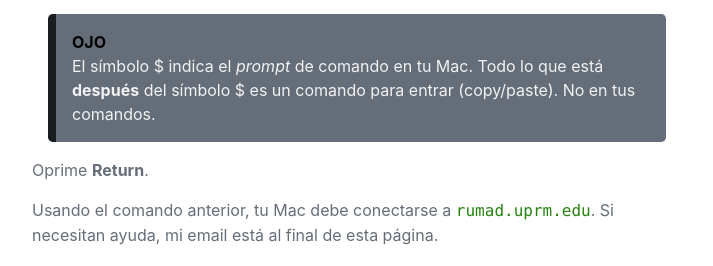
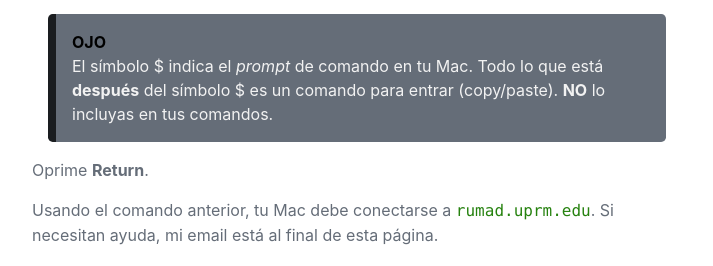
Before and after one commit to georgeperez/titanpointe.org, a Jekyll site: the page built from matricula.html, in a window 1280 px wide and 900 px high. Shown: the part 361-627 px from the top of the window, without its empty margins (283-996 px from the left). Built offline with Jekyll 4.4.1, drawn with Linux system fonts in a browser that asks for light colours.

Commit message:
Update text in warning

```diff
--- a/matricula.html
+++ b/matricula.html
@@ -11,7 +11,7 @@ permalink: /matricula/
 
     <p>Es importante que leas estas instrucciones desde tu computadora y detenidamente. Si las instrucciones de abajo &#40;<b>despu&eacute;s de esta nota aclaratoria</b>&#41; no te funcionan tendras que entrar el siguente comando cada vez que quieras conectarte a <code>rumad.uprm.edu</code>:</p>
     <pre>&#36; ssh -oKexAlgorithms=+diffie-hellman-group1-sha1 -oHostKeyAlgorithms=+ssh-dss estudiante@rumad.uprm.edu</pre>
-    <blockquote><h4>OJO</h4>El s&iacute;mbolo &#36; indica el <em>prompt</em> de comando en tu Mac. Todo lo que est&aacute; <b>despu&eacute;s</b> del s&iacute;mbolo &#36; es un comando para entrar (copy/paste). No en tus comandos.</blockquote>
+    <blockquote><h4>OJO</h4>El s&iacute;mbolo &#36; indica el <em>prompt</em> de comando en tu Mac. Todo lo que est&aacute; <b>despu&eacute;s</b> del s&iacute;mbolo &#36; es un comando para entrar (copy/paste). <b>NO</b> lo incluyas en tus comandos.</blockquote>
     <p>Oprime <b>Return</b>.</p>
     <p>Usando el comando anterior, tu Mac debe conectarse a <code>rumad.uprm.edu</code>. Si necesitan ayuda, mi email est&aacute; al final de esta p&aacute;gina.</p>
     <p><b>No soy responsable de ningún daño que ocurra con el uso de estas instrucciones</b>.</p>
```
